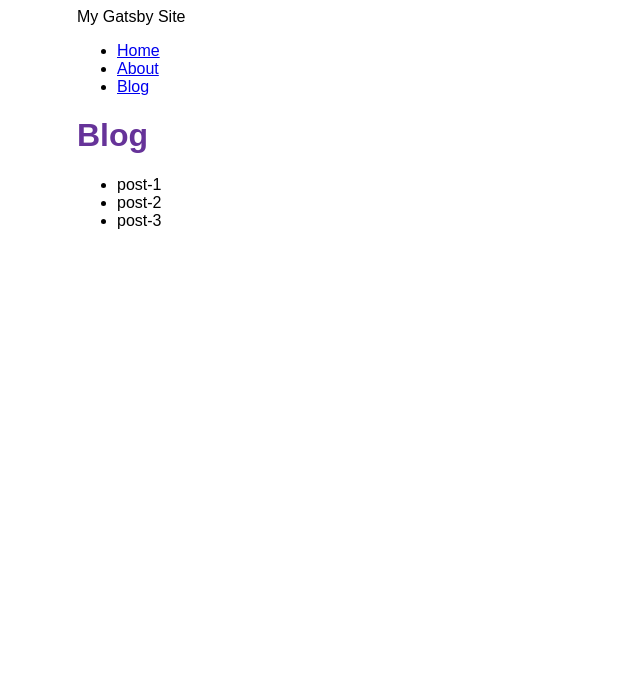
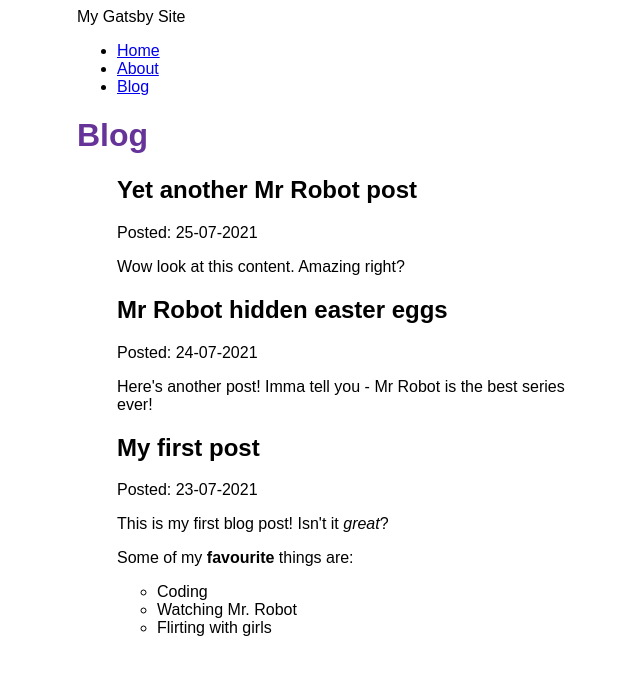
Before and after one commit to sm00k3y/gatsby-tutorial, a Gatsby site: page /blog in a window 1280 px wide. Shown: the whole page, without its empty margins (313-953 px from the left). Built offline with nearby package versions, Linux system fonts and the light colour scheme; Gatsby itself is replaced by a stand-in of ours.

Commit message:
Adding blog posts - tutorial p. 5

```diff
--- a/blog/post-1.mdx
+++ b/blog/post-1.mdx
@@ -0,0 +1,11 @@
+---
+title: "My first post"
+date: "2021-07-23"
+---
+
+This is my first blog post! Isn't it *great*?
+
+Some of my **favourite** things are:
+* Coding
+* Watching Mr. Robot
+* Flirting with girls
--- a/blog/post-2.mdx
+++ b/blog/post-2.mdx
@@ -0,0 +1,6 @@
+---
+title: "Mr Robot hidden easter eggs"
+date: "2021-07-24"
+---
+
+Here's another post! Imma tell you - Mr Robot is the best series ever!
--- a/blog/post-3.mdx
+++ b/blog/post-3.mdx
@@ -0,0 +1,6 @@
+---
+title: "Yet another Mr Robot post"
+date: "2021-07-25"
+---
+
+Wow look at this content. Amazing right?
--- a/gatsby-config.js
+++ b/gatsby-config.js
@@ -13,6 +13,7 @@
         name: `blog`,
         path: `${__dirname}/blog`
       }
-    }
+    },
+    "gatsby-plugin-mdx",
   ],
 };
--- a/package.json
+++ b/package.json
@@ -14,9 +14,12 @@
     "clean": "gatsby clean"
   },
   "dependencies": {
+    "@mdx-js/mdx": "^1.6.22",
+    "@mdx-js/react": "^1.6.22",
     "gatsby": "^3.10.2",
     "gatsby-plugin-gatsby-cloud": "^2.10.1",
     "gatsby-plugin-image": "^1.10.1",
+    "gatsby-plugin-mdx": "^2.10.1",
     "gatsby-plugin-sharp": "^3.10.2",
     "gatsby-source-filesystem": "^3.10.0",
     "react": "^17.0.1",
--- a/src/pages/blog.js
+++ b/src/pages/blog.js
@@ -1,6 +1,7 @@
 import * as React from 'react'
 import Layout from '../components/layout'
 import { graphql } from 'gatsby'
+import { MDXRenderer } from 'gatsby-plugin-mdx'
 
 
 const BlogPage = ({ data }) => {
@@ -11,10 +12,14 @@
     <Layout pageTitle="Blog">
       <ul>
         {
-          data.allFile.nodes.map(node => (
-            <li key={node.name}>
-              {node.name}
-            </li>
+          data.allMdx.nodes.map((node) => (
+            <article key={node.id}>
+              <h2>{node.frontmatter.title}</h2>
+              <p>Posted: {node.frontmatter.date}</p>
+              <MDXRenderer>
+                {node.body}
+              </MDXRenderer>
+            </article>
           ))
         }
       </ul>
@@ -25,9 +30,14 @@
 
 export const query = graphql`
   query {
-    allFile {
+    allMdx(sort: {fields: frontmatter___date, order: DESC}) {
       nodes {
-        name
+        frontmatter {
+          date(formatString: "DD-MM-YYYY")
+          title
+        }
+        id
+        body
       }
     }
   }
```
Also changed, not shown: 1 other file.
